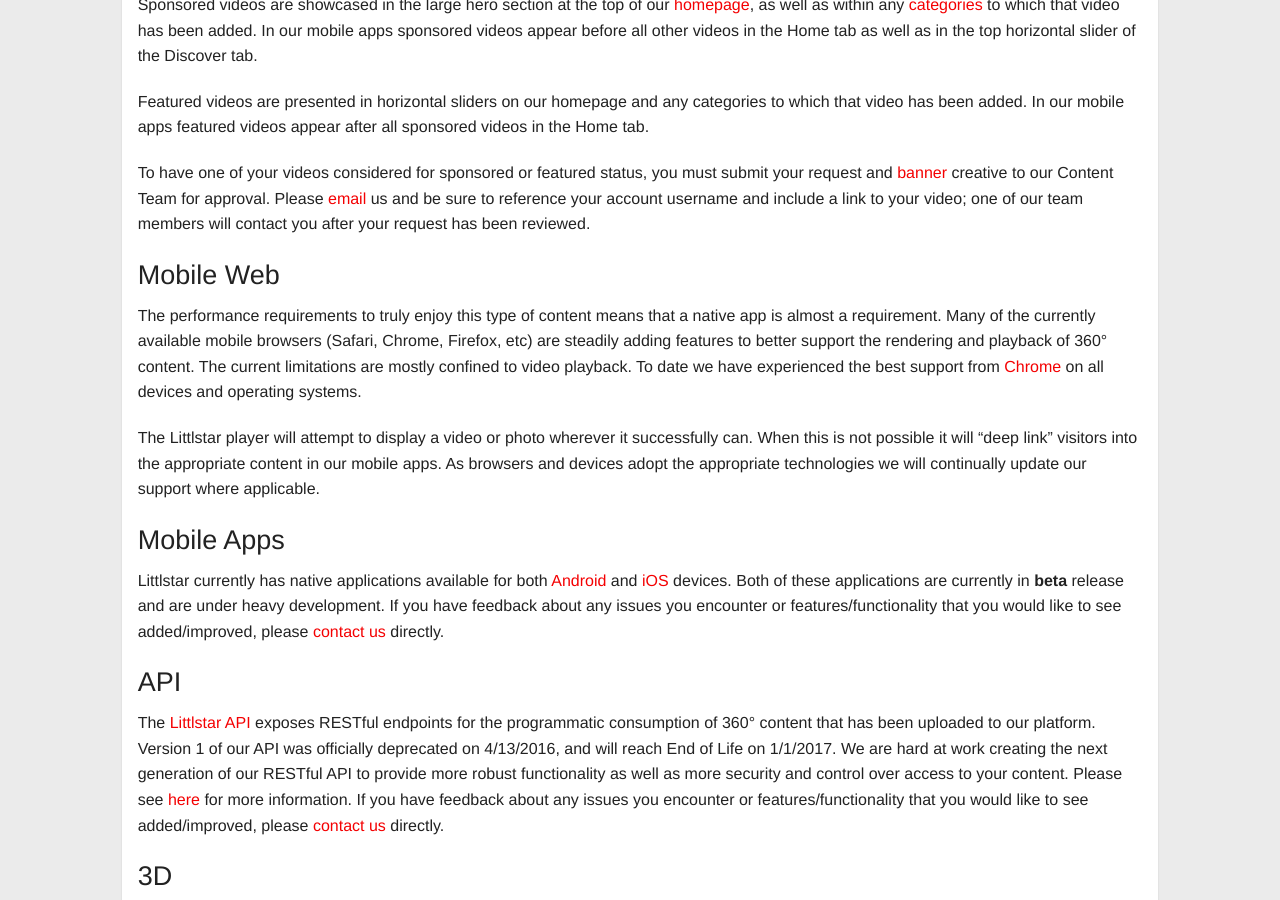
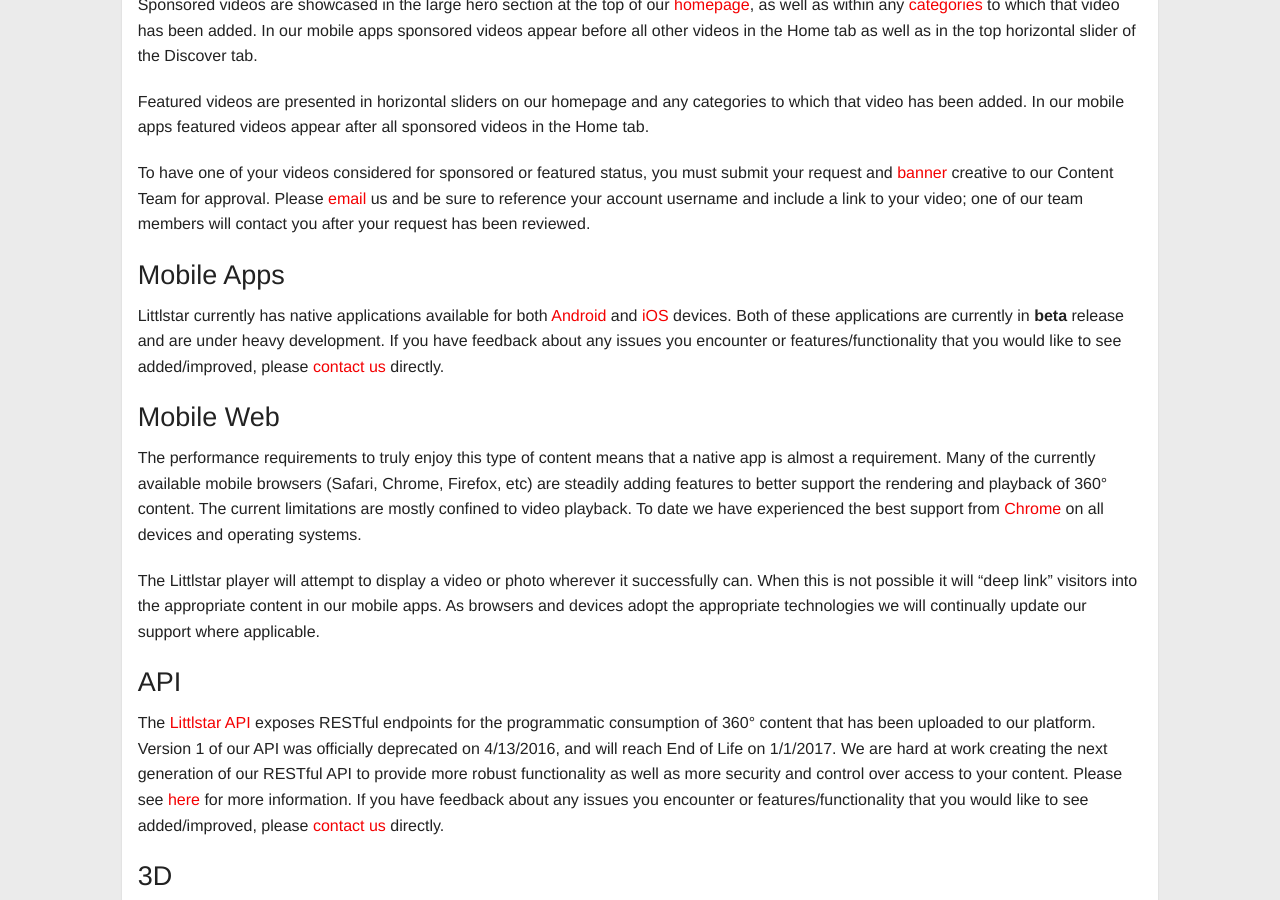
Before and after one commit to littlstar/littlstar.github.io, a Jekyll site: the page built from content-guide.md, in a window 1280 px wide and 900 px high, scrolled down 4465 px. Built offline with Jekyll 4.4.1, drawn with Linux system fonts in a browser that asks for light colours; nearby versions of some CDN libraries; comment, search, counter and statistics services are not loaded; some of the changed text lies outside the part shown.

```diff
--- a/content-guide.md
+++ b/content-guide.md
@@ -21,8 +21,8 @@ The Littlstar platform has been designed from the ground up to fully support bot
 - <a href="#sharing">Sharing</a>
 - <a href="#customization">Customization</a>
 4. <a href="#sponsored-vs-featured">Sponsored vs Featured</a>
-5. <a href="#mobile-web">Mobile Web</a>
-6. <a href="#mobile-apps">Mobile Apps</a>
+5. <a href="#mobile-apps">Mobile Apps</a>
+6. <a href="#mobile-web">Mobile Web</a>
 7. <a href="#api">API</a>
 8. <a href="#3d">3D</a>
 
@@ -129,15 +129,15 @@ Featured videos are presented in horizontal sliders on our homepage and any cate
 
 To have one of your videos considered for sponsored or featured status, you must submit your request and [banner](#banners) creative to our Content Team for approval. Please [email](mailto:content@littlstar.com?subject=Video%20Sponsor%20Feature%20Request) us and be sure to reference your account username and include a link to your video; one of our team members will contact you after your request has been reviewed.
 
+### Mobile Apps
+
+Littlstar currently has native applications available for both [Android][] and [iOS][] devices. Both of these applications are currently in **beta** release and are under heavy development. If you have feedback about any issues you encounter or features/functionality that you would like to see added/improved, please [contact us](mailto:support@littlstar.com?subject=Mobile%20App%20Feedback) directly.
+
 ### Mobile Web
 
 The performance requirements to truly enjoy this type of content means that a native app is almost a requirement. Many of the currently available mobile browsers (Safari, Chrome, Firefox, etc) are steadily adding features to better support the rendering and playback of 360&deg; content. The current limitations are mostly confined to video playback. To date we have experienced the best support from [Chrome](https://www.google.com/chrome/browser/desktop/index.html) on all devices and operating systems.
 
 The Littlstar player will attempt to display a video or photo wherever it successfully can. When this is not possible it will "deep link" visitors into the appropriate content in our mobile apps. As browsers and devices adopt the appropriate technologies we will continually update our support where applicable.
-
-### Mobile Apps
-
-Littlstar currently has native applications available for both [Android][] and [iOS][] devices. Both of these applications are currently in **beta** release and are under heavy development. If you have feedback about any issues you encounter or features/functionality that you would like to see added/improved, please [contact us](mailto:support@littlstar.com?subject=Mobile%20App%20Feedback) directly.
 
 ### API
 
```
